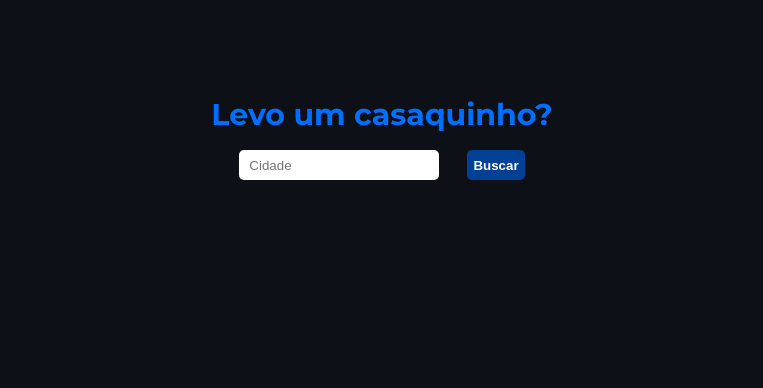
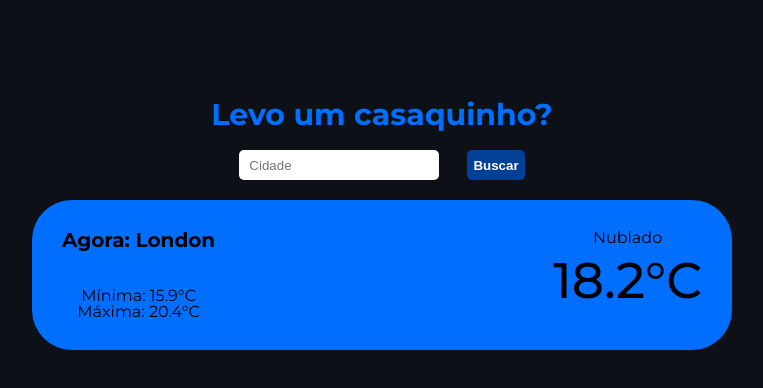
Before and after one commit to hardkill551/DoITakeALittleJacket, a React (Vite) app: page / in a window 1280 px wide. Shown: the top 388 px of the page, without its empty margins (258-1021 px from the left). Built offline with nearby package versions, Linux system fonts and the light colour scheme.

Commit message:
style: Weather

```diff
--- /dev/null
+++ b/src/components/Weather/Weather.tsx
@@ -0,0 +1,20 @@
+import "../../style/ErrorPageStyle";
+import { WeatherStyle } from "./WeatherStyle";
+
+export default function Weather() {
+  return (
+    <WeatherStyle>
+      <div>
+        <h3>Agora: London</h3>
+        <div>
+          <p>Mínima: 15.9°C</p>
+          <p>Máxima: 20.4°C</p>
+        </div>
+      </div>
+      <div>
+        <p>Nublado</p>
+        <h2>18.2°C</h2>
+      </div>
+    </WeatherStyle>
+  );
+}
--- /dev/null
+++ b/src/components/Weather/WeatherStyle.tsx
@@ -0,0 +1,47 @@
+import styled from "styled-components";
+
+export const WeatherStyle = styled.div`
+    padding: 30px;
+    display: flex;
+    height: 150px;
+    max-width: 700px;
+    width: 80vw;
+    background-color: #006eff;
+    justify-content: space-between;
+    border-radius: 40px;
+    text-align:center;
+
+    div:first-child{
+        display: flex;
+        flex-direction: column;
+        justify-content: space-between;
+    }
+    div:first-child h3{
+        font-weight: 600;
+        font-size: 20px;
+    }
+    div:last-child{
+        display: flex;
+        flex-direction: column;
+    }
+    div:last-child h2{
+        font-weight: 500;
+        font-size: 50px;
+        margin-top: 10px;
+    }
+    @media (max-width: 500px){
+        height: 250px;
+        flex-direction: column;
+        align-items: center;
+
+        div:first-child, div:last-child{
+        display: flex;
+        flex-direction: column;
+        align-items: center;
+        }
+        div:first-child h3{
+            margin-bottom: 10px;
+        }
+    }
+
+`
--- a/src/pages/Home.tsx
+++ b/src/pages/Home.tsx
@@ -1,12 +1,14 @@
 import '../style/HomeStyle'
 import { BackGround } from '../style/HomeStyle'
 import FindCity from '../components/FindCity/FindCity'
+import Weather from '../components/Weather/Weather'
 
 export default function Home() {
 
     return (
         <BackGround>
             <FindCity/>
+            <Weather/>
         </BackGround>
 
     )
```
